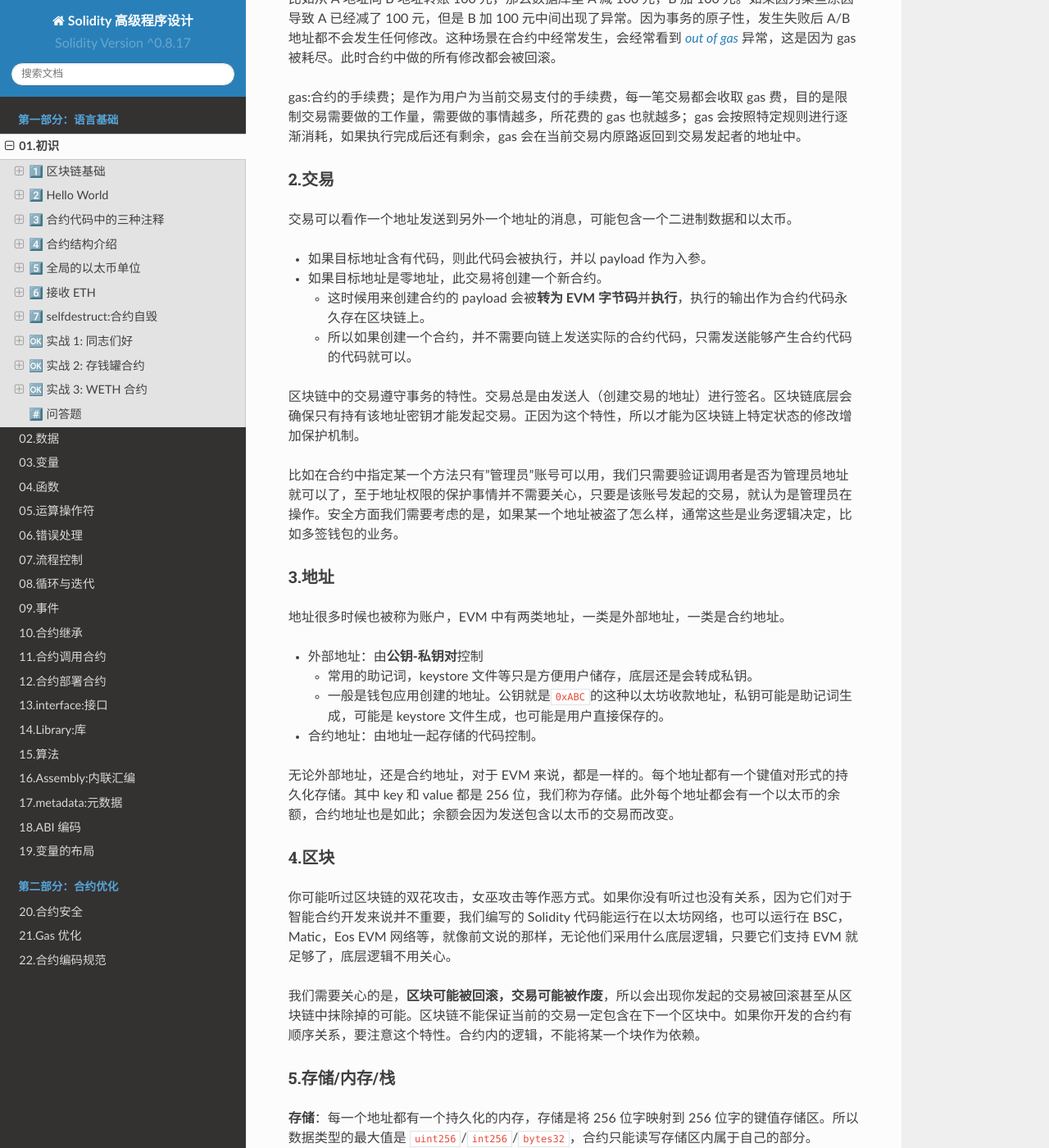
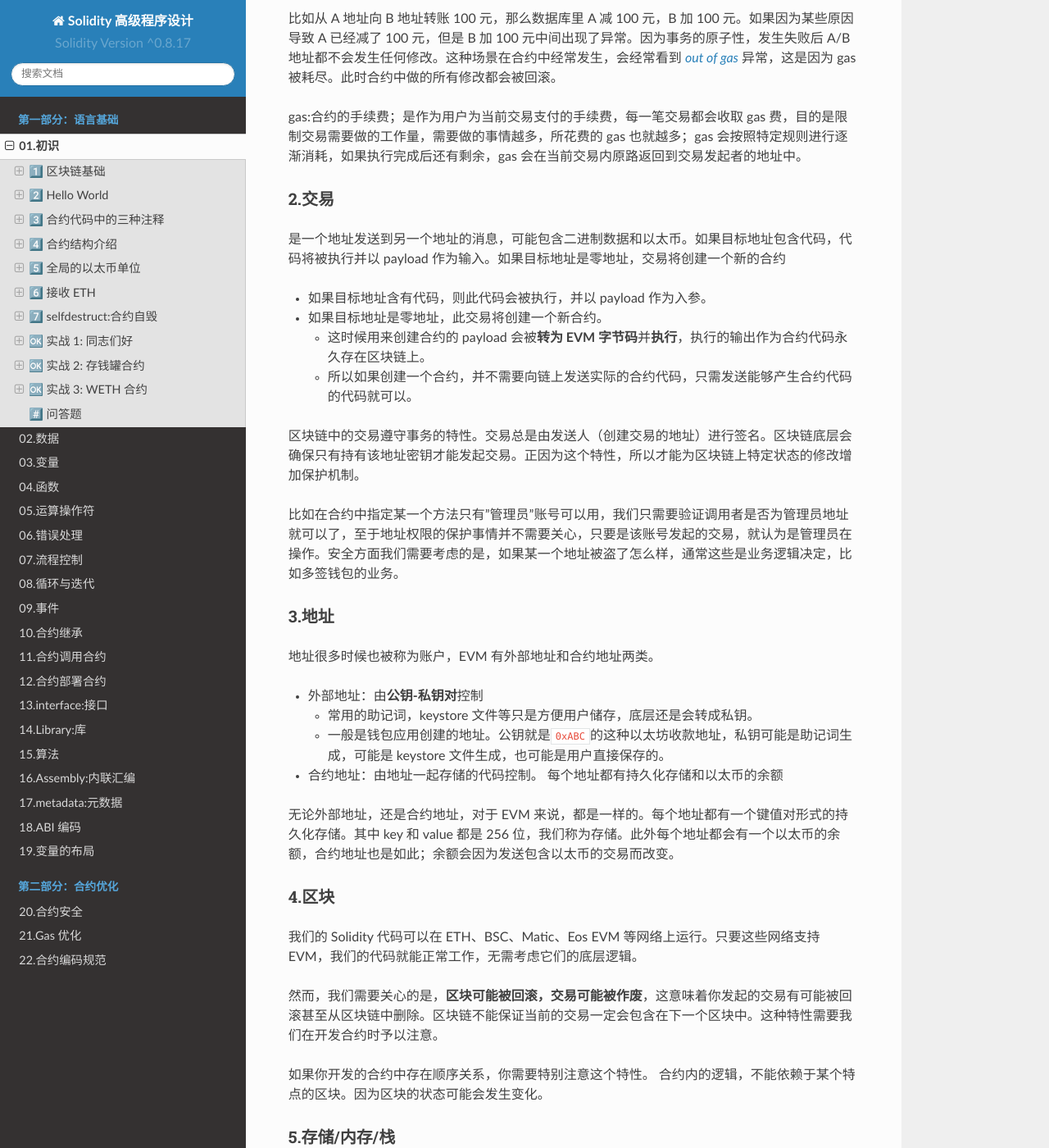
Before and after one commit to anbang/professional-solidity, a Sphinx documentation site: the page built from docs/source/01.hello.md, in a window 1280 px wide and 1400 px high, scrolled down 1042 px. Shown: the whole window at 82% size. Built offline with Sphinx 7.4.7 and the Read the Docs theme 2.0.0, drawn with Linux system fonts in a browser that asks for light colours; some of the changed text lies outside the part shown.

Commit message:
fix: 01.hello.md-Languages description
Modify the language description to make it easier to understand

```diff
--- a/docs/source/01.hello.md
+++ b/docs/source/01.hello.md
@@ -31,7 +31,7 @@
 
 ### 1.事务
 
-事务意味着你想做的事情，要么一点没做，要么全部完成。具有原子性，不存在修改一半的情况。
+具有原子性的操作，要么全部完成，要么一点都不执行。在合约中，如果出现异常或 gas 耗尽，事务中的修改将被回滚
 
 比如从 A 地址向 B 地址转账 100 元，那么数据库里 A 减 100 元，B 加 100 元。如果因为某些原因导致 A 已经减了 100 元，但是 B 加 100 元中间出现了异常。因为事务的原子性，发生失败后 A/B 地址都不会发生任何修改。这种场景在合约中经常发生，会经常看到 _[out of gas](https://etherscan.io/tx/0xda8c0b80d8e240a83c8f6b067c4656babeb13e8e0ece4fd4292aa06252f1285c)_ 异常，这是因为 gas 被耗尽。此时合约中做的所有修改都会被回滚。
 
@@ -39,7 +39,7 @@
 
 ### 2.交易
 
-交易可以看作一个地址发送到另外一个地址的消息，可能包含一个二进制数据和以太币。
+是一个地址发送到另一个地址的消息，可能包含二进制数据和以太币。如果目标地址包含代码，代码将被执行并以 payload 作为输入。如果目标地址是零地址，交易将创建一个新的合约
 
 - 如果目标地址含有代码，则此代码会被执行，并以 payload 作为入参。
 - 如果目标地址是零地址，此交易将创建一个新合约。
@@ -52,20 +52,22 @@
 
 ### 3.地址
 
-地址很多时候也被称为账户，EVM 中有两类地址，一类是外部地址，一类是合约地址。
+地址很多时候也被称为账户，EVM 有外部地址和合约地址两类。
 
 - 外部地址：由**公钥-私钥对**控制
   - 常用的助记词，keystore 文件等只是方便用户储存，底层还是会转成私钥。
   - 一般是钱包应用创建的地址。公钥就是`0xABC`的这种以太坊收款地址，私钥可能是助记词生成，可能是 keystore 文件生成，也可能是用户直接保存的。
-- 合约地址：由地址一起存储的代码控制。
+- 合约地址：由地址一起存储的代码控制。 每个地址都有持久化存储和以太币的余额
 
 无论外部地址，还是合约地址，对于 EVM 来说，都是一样的。每个地址都有一个键值对形式的持久化存储。其中 key 和 value 都是 256 位，我们称为存储。此外每个地址都会有一个以太币的余额，合约地址也是如此；余额会因为发送包含以太币的交易而改变。
 
 ### 4.区块
 
-你可能听过区块链的双花攻击，女巫攻击等作恶方式。如果你没有听过也没有关系，因为它们对于智能合约开发来说并不重要，我们编写的 Solidity 代码能运行在以太坊网络，也可以运行在 BSC， Matic，Eos EVM 网络等，就像前文说的那样，无论他们采用什么底层逻辑，只要它们支持 EVM 就足够了，底层逻辑不用关心。
-
-我们需要关心的是，**区块可能被回滚，交易可能被作废**，所以会出现你发起的交易被回滚甚至从区块链中抹除掉的可能。区块链不能保证当前的交易一定包含在下一个区块中。如果你开发的合约有顺序关系，要注意这个特性。合约内的逻辑，不能将某一个块作为依赖。
+我们的 Solidity 代码可以在 ETH、BSC、Matic、Eos EVM 等网络上运行。只要这些网络支持 EVM，我们的代码就能正常工作，无需考虑它们的底层逻辑。
+
+然而，我们需要关心的是，**区块可能被回滚，交易可能被作废**，这意味着你发起的交易有可能被回滚甚至从区块链中删除。区块链不能保证当前的交易一定会包含在下一个区块中。这种特性需要我们在开发合约时予以注意。
+
+如果你开发的合约中存在顺序关系，你需要特别注意这个特性。 合约内的逻辑，不能依赖于某个特点的区块。因为区块的状态可能会发生变化。
 
 ### 5.存储/内存/栈
 
```
